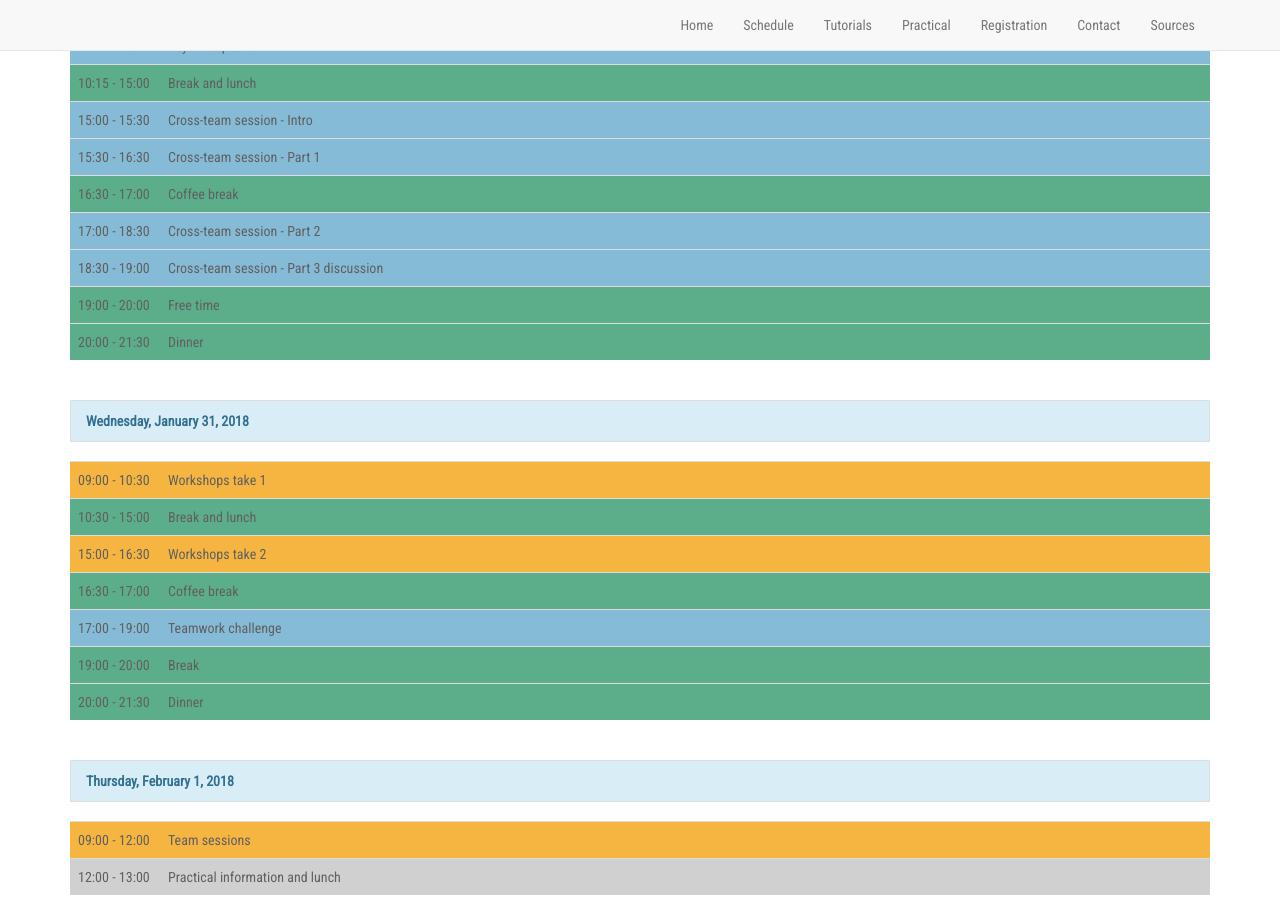
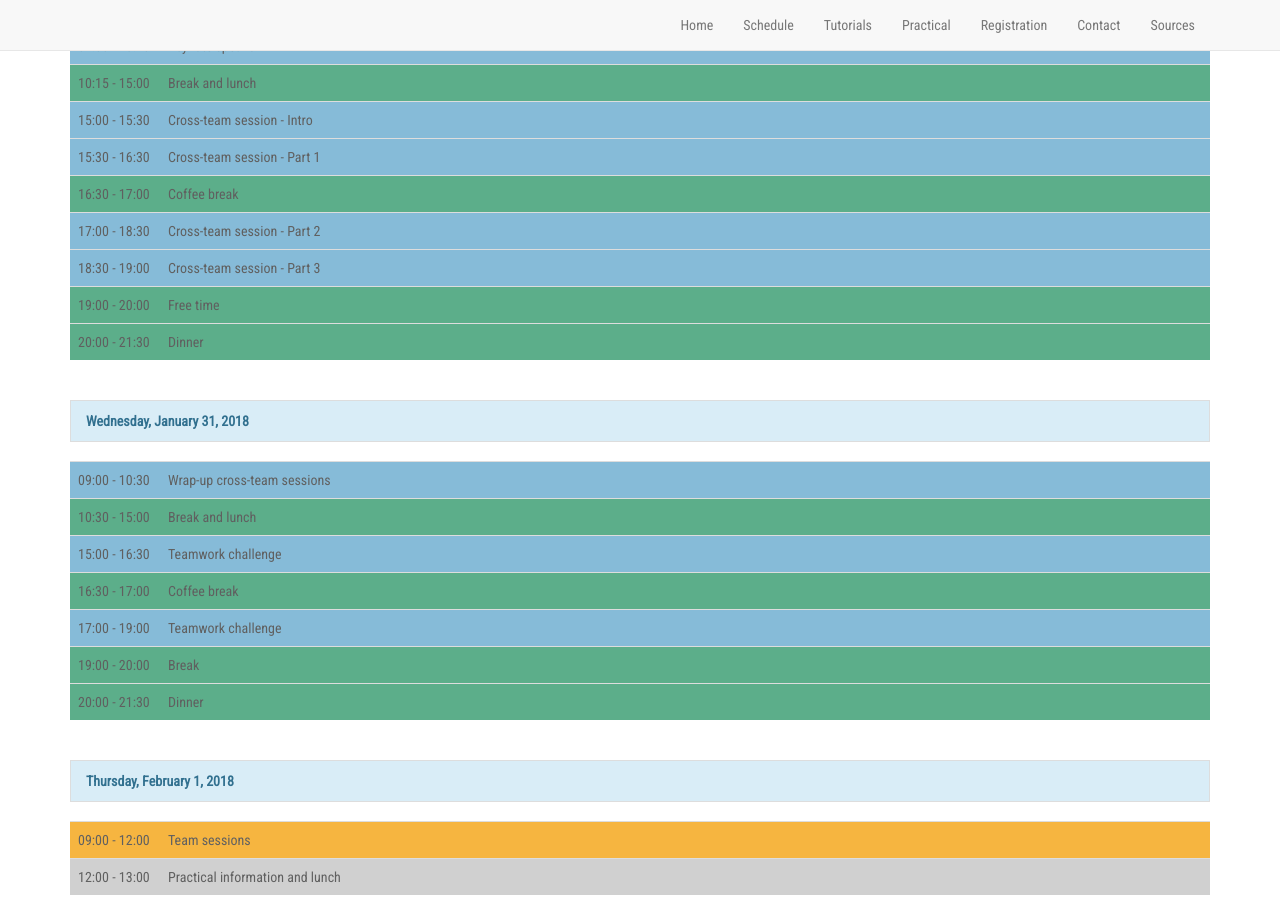
Before and after one commit to neicnordic/ahm18.neic.nordforsk.org, a Jekyll site: the page built from schedule.md, in a window 1280 px wide and 900 px high, scrolled down 435 px. Built offline with Jekyll 4.4.1, drawn with Linux system fonts in a browser that asks for light colours; nearby versions of some CDN libraries.

Commit message:
Changes in schedule to merge workshops and cross-team sessions. Adding more time for teamwork challenge.

```diff
--- a/schedule.md
+++ b/schedule.md
@@ -42,7 +42,7 @@ schedule:
           title: Cross-team session - Part 2
         - time: 18:30 - 19:00
           type: plenary
-          title: Cross-team session - Part 3 discussion
+          title: Cross-team session - Part 3
           chair:
         - time: 19:00 - 20:00
           type: recreation
@@ -53,14 +53,14 @@ schedule:
     - day: Wednesday, January 31, 2018
       sections:
         - time: 09:00 - 10:30
-          type: workshop
-          title: Workshops take 1
+          type: plenary
+          title: Wrap-up cross-team sessions
         - time: 10:30 - 15:00
           type: recreation
           title: Break and lunch
         - time: 15:00 - 16:30
-          type: workshop
-          title: Workshops take 2
+          type: plenary
+          title: Teamwork challenge
           chair:
         - time: 16:30 - 17:00
           type: recreation
```
